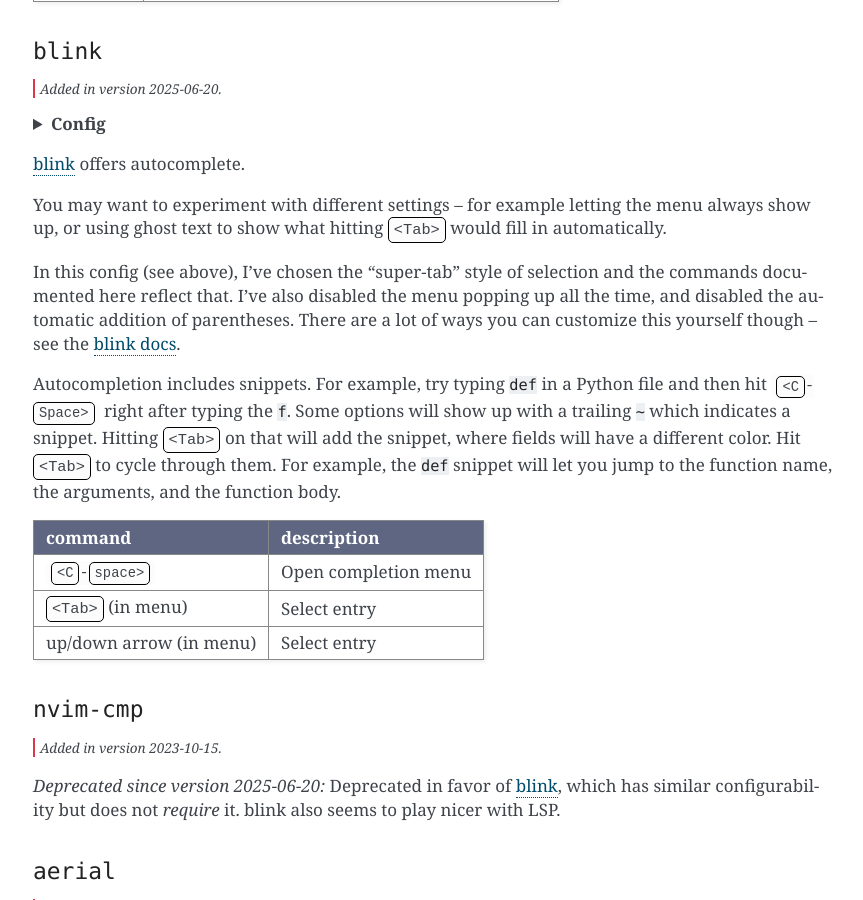
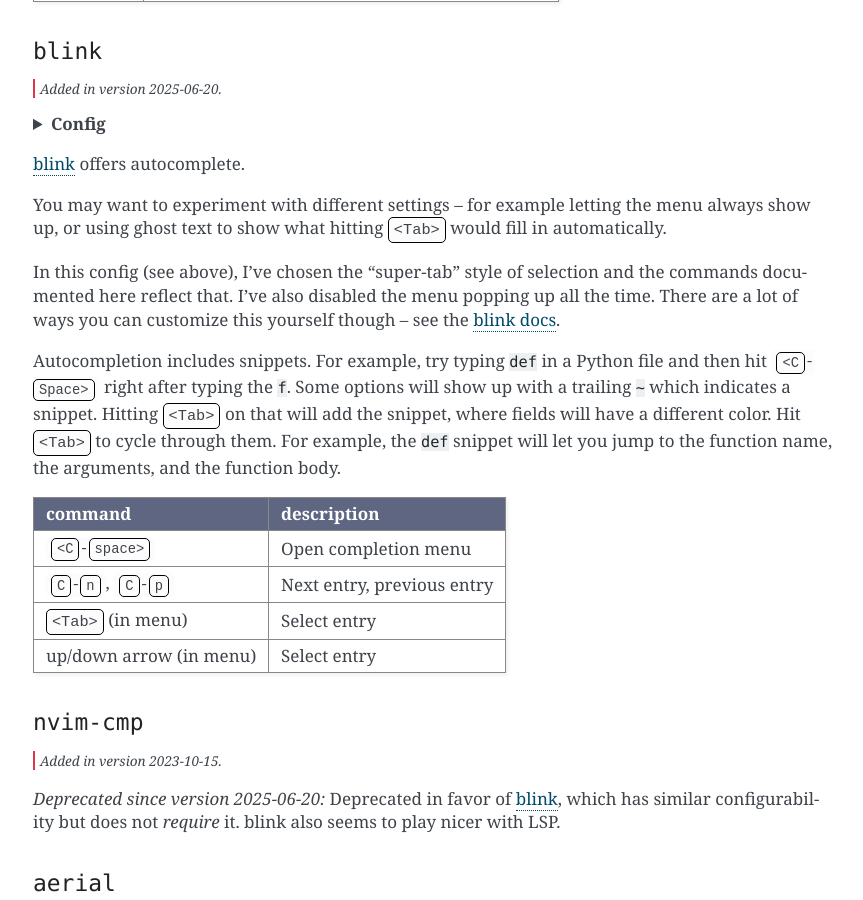
Before and after one commit to daler/dotfiles, a Sphinx documentation site: the page built from docs/vim.rst, in a window 1280 px wide and 900 px high, scrolled down 11457 px. Shown: the whole window, without its empty margins (217-1080 px from the left). Built offline with Sphinx 7.4.7, drawn with Linux system fonts in a browser that asks for light colours; some of the changed text lies outside the part shown.

```diff
--- a/docs/vim.rst
+++ b/docs/vim.rst
@@ -944,9 +944,8 @@ would fill in automatically.
 
 In this config (see above), I've chosen the "super-tab" style of selection and
 the commands documented here reflect that. I've also disabled the menu popping
-up all the time, and disabled the automatic addition of parentheses. There are
-a lot of ways you can customize this yourself though -- see the `blink docs
-<https://cmp.saghen.dev/>`__.
+up all the time. There are a lot of ways you can customize this yourself though
+-- see the `blink docs <https://cmp.saghen.dev/>`__.
 
 Autocompletion includes snippets. For example, try typing ``def`` in a Python
 file and then hit :kbd:`<C-Space>` right after typing the ``f``. Some options
@@ -964,6 +963,9 @@ will let you jump to the function name, the arguments, and the function body.
 
     * - :kbd:`<C-space>`
       - Open completion menu
+
+    * - :kbd:`C-n`, :kbd:`C-p`
+      - Next entry, previous entry
 
     * - :kbd:`<Tab>` (in menu)
       - Select entry
```
Also changed, not shown: other parts of docs/vim.rst (+5 -0 lines).
